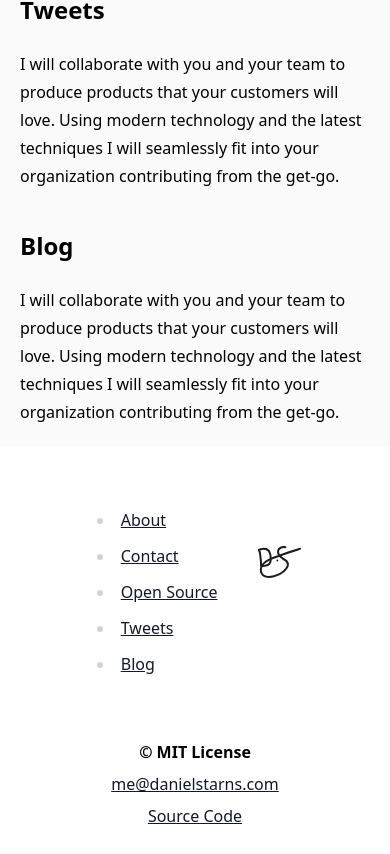
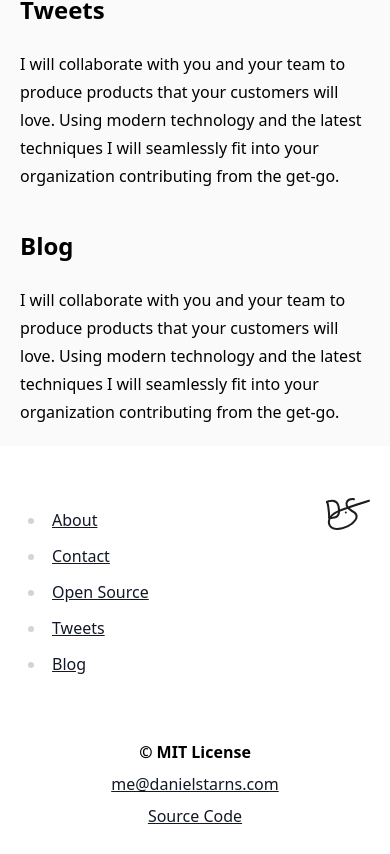
Before and after one commit to danstarns/website, a React app in the folder client/: page / in a window 390 px wide. Shown: the part 1788-2642 px from the top of the page. Built offline with nearby package versions, Linux system fonts and the light colour scheme.

Commit message:
style: align footer li

```diff
--- a/client/src/components/Footer.tsx
+++ b/client/src/components/Footer.tsx
@@ -7,11 +7,11 @@ export function Footer() {
   return (
     <footer className="w-full bg-white p-5">
       <article className="prose lg:prose-xl mx-auto">
-        <div className="flex flex-row align-center justify-center">
+        <div className="flex flex-row align-center justify-between">
           <div className="mt-5">
             <SiteMap></SiteMap>
           </div>
-          <img src={Sig} alt="d.s" className="h-8 sm:h-12 mt-20 ml-10" />
+          <img src={Sig} alt="d.s" className="h-8 sm:h-12 ml-10" />
         </div>
         <div className="mt-10 flex-column sm:flex justify-between align-center">
           <p className="font-bold text-center m-1">
```
